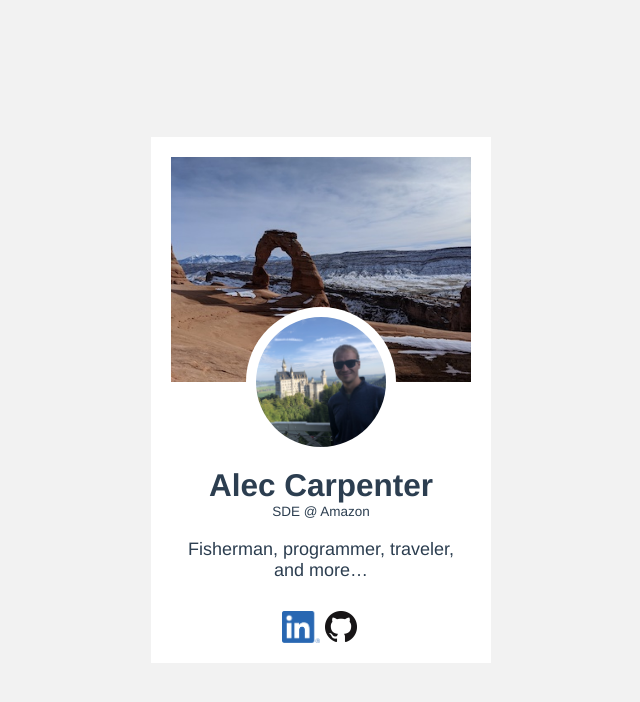
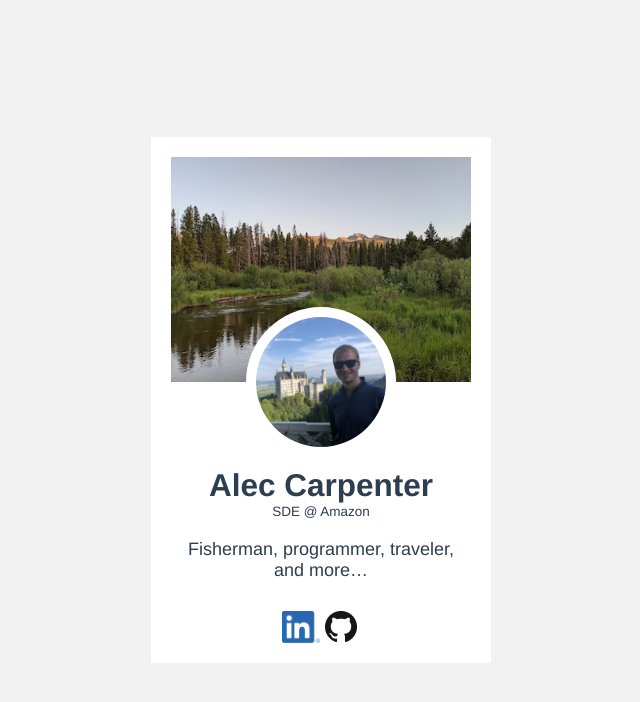
Before and after one commit to alecgunnar/alecgunnar.com, a Vue app: page /#/ in a window 1280 px wide. Shown: the top 702 px of the page, without its empty margins (319-959 px from the left). Built offline with nearby package versions, Linux system fonts and the light colour scheme.

Commit message:
Update cover picture

```diff
--- a/src/components/Introduction.vue
+++ b/src/components/Introduction.vue
@@ -29,7 +29,7 @@
 <style lang="scss">
   .portrait {
     background-color: #000;
-    background-image: url("../assets/images/delicate_arch.jpg");
+    background-image: url("../assets/images/rmnp_fishing_longs_peak.jpg");
     background-repeat: no-repeat;
     background-size: contain;
     padding-bottom: 75%;
```
Also changed, not shown: src/assets/images/delicate_arch.jpg (deleted), src/assets/images/rmnp_fishing_longs_peak.jpg (added).
